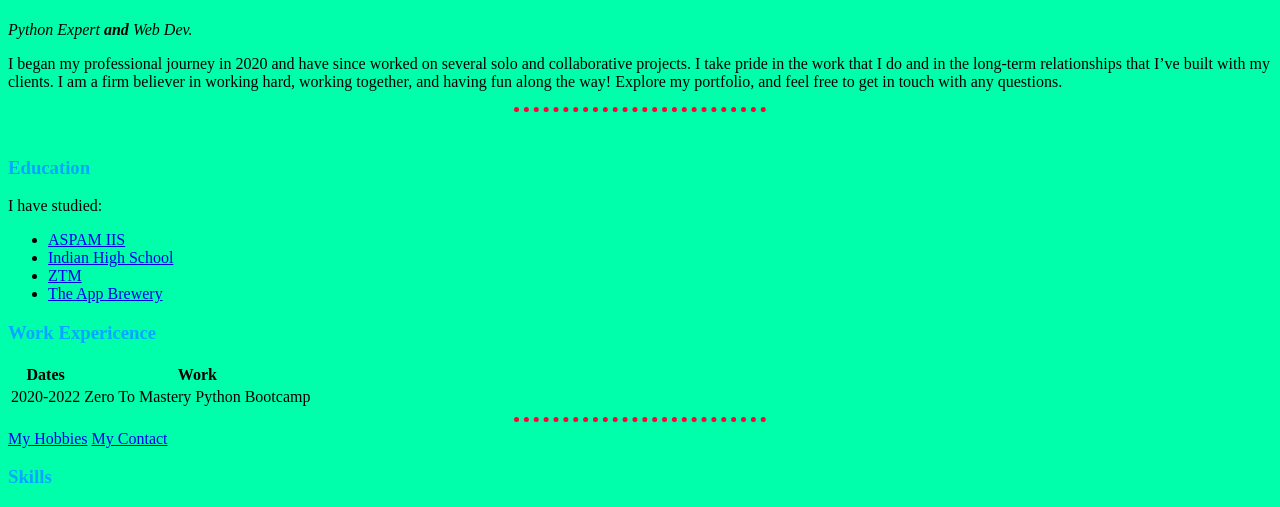
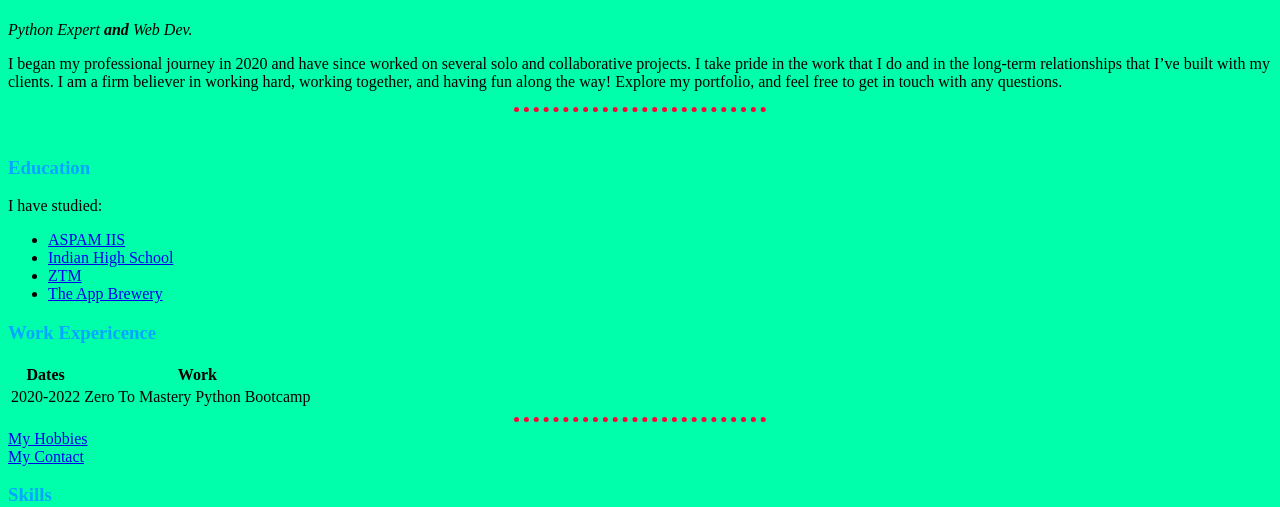
Before and after one commit to dakshith-u-2013/cv, a plain HTML site: page index.html in a window 1280 px wide. Shown: the part 271-778 px from the top of the page. Drawn offline with Linux system fonts and the light colour scheme.

Commit message:
Update index.html

```diff
--- a/index.html
+++ b/index.html
@@ -34,7 +34,7 @@
             </tr>
         </table>
         <hr>
-         <a href="hobby.html">My Hobbies</a>
+         <a href="hobby.html">My Hobbies</a><br>
          <a href="contact.html">My Contact</a>
 
         <h3>Skills</h3>
```
